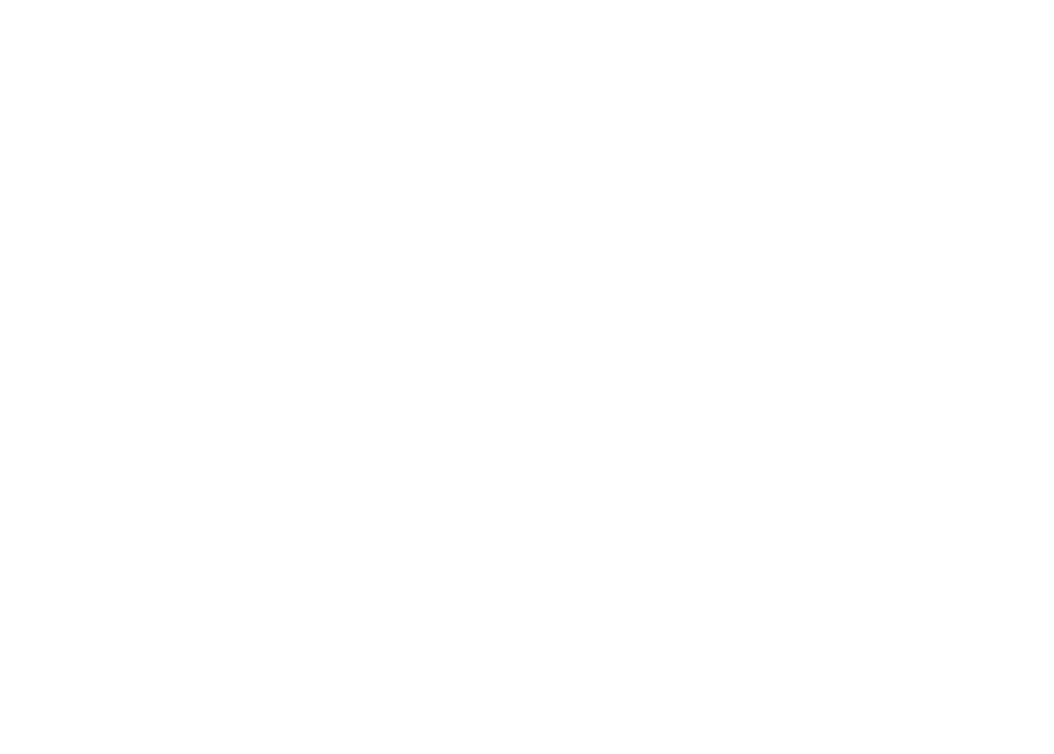
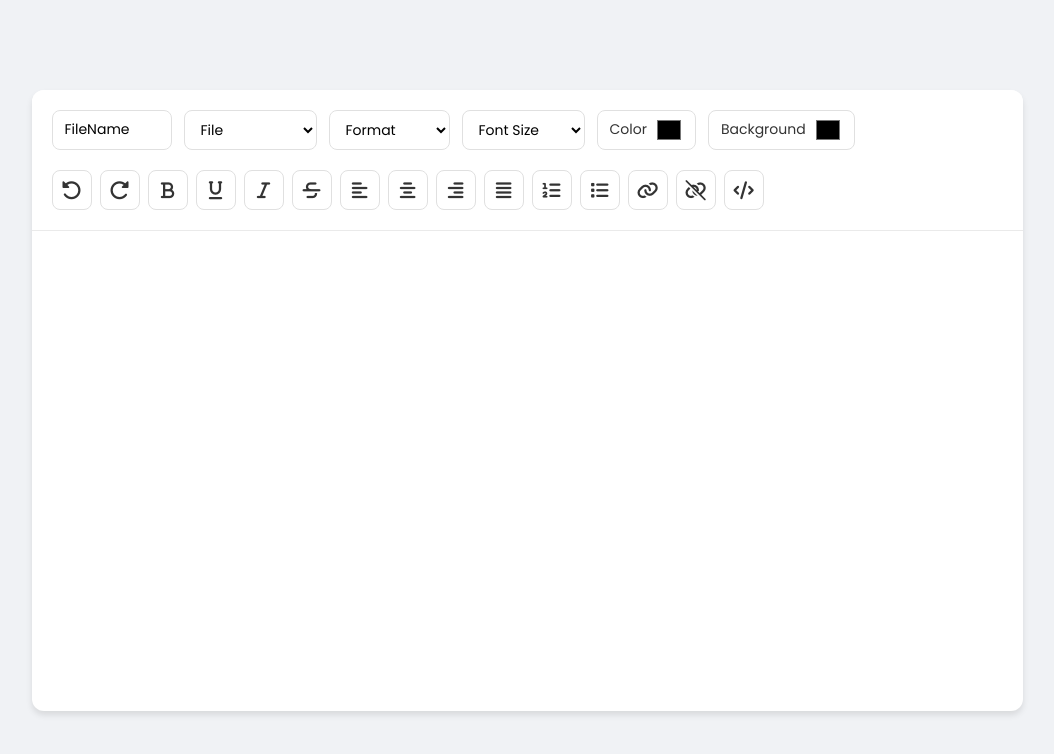
Before and after one commit to satyam-prajapati065/TextEditor, a plain HTML site: page index.html in a window 1280 px wide. Shown: the whole page, without its empty margins (113-1167 px from the left). Drawn offline with Linux system fonts and the light colour scheme.

Commit message:
Many changes

```diff
--- a/index.html
+++ b/index.html
@@ -1,11 +1,146 @@
-<!DOCTYPE html>
+<!doctype html>
 <html lang="en">
-<head>
-    <meta charset="UTF-8">
-    <meta name="viewport" content="width=device-width, initial-scale=1.0">
-    <title>Document</title>
-</head>
-<body>
-
-</body>
+  <head>
+    <meta charset="UTF-8" />
+    <meta name="viewport" content="width=device-width, initial-scale=1.0" />
+    <title>Text Editor</title>
+    <link rel="stylesheet" href="style.css" />
+    <link rel="preconnect" href="https://fonts.googleapis.com" />
+    <link rel="preconnect" href="https://fonts.gstatic.com" crossorigin />
+    <link
+      href="https://fonts.googleapis.com/css2?family=Poppins:ital,wght@0,100;0,200;0,300;0,400;0,500;0,600;0,700;0,800;0,900;1,100;1,200;1,300;1,400;1,500;1,600;1,700;1,800;1,900&display=swap"
+      rel="stylesheet"
+    />
+    <link
+      rel="stylesheet"
+      href="https://cdnjs.cloudflare.com/ajax/libs/font-awesome/7.0.1/css/all.min.css"
+      integrity="sha512-2SwdPD6INVrV/lHTZbO2nodKhrnDdJK9/kg2XD1r9uGqPo1cUbujc+IYdlYdEErWNu69gVcYgdxlmVmzTWnetw=="
+      crossorigin="anonymous"
+      referrerpolicy="no-referrer"
+    />
+  </head>
+  <body>
+    <div class="container">
+      <div class="toolbar">
+        <div class="head">
+          <input
+            type="text"
+            placeholder="FileName"
+            value="FileName"
+            id="fileName"
+          />
+          <select onchange="handleFileExport(this.value)">
+            <option value="" selected hidden>File</option>
+            <option value="new">New File</option>
+            <option value="txt">Save as Text</option>
+            <option value="pdf">Save as Pdf</option>
+          </select>
+          <select
+            onchange="
+              formatDoc('formatBlock', this.value);
+              this.selectedIndex = 0;
+            "
+          >
+            <option value="" selected hidden>Format</option>
+            <option value="h1">H1</option>
+            <option value="h2">H2</option>
+            <option value="h3">H3</option>
+            <option value="h4">H4</option>
+            <option value="h5">H5</option>
+            <option value="h6">H6</option>
+            <option value="p">Paragraph</option>
+          </select>
+          <select
+            onchange="
+              formatDoc('fontSize', this.value);
+              this.selectedIndex = 0;
+            "
+          >
+            <option value="" selected hidden>Font Size</option>
+            <option value="1">Extra Small</option>
+            <option value="2">Small</option>
+            <option value="3">Medium</option>
+            <option value="4">Large</option>
+            <option value="5">Extra Large</option>
+            <option value="6">Big</option>
+          </select>
+          <div class="color">
+            <span>Color</span>
+            <input
+              type="color"
+              oninput="
+                formatDoc('foreColor', this.value);
+                this.value = '#111';
+              "
+            />
+          </div>
+          <div class="color">
+            <span>Background</span>
+            <input
+              type="color"
+              oninput="
+                formatDoc('hiliteColor', this.value);
+                this.value = '#111';
+              "
+            />
+          </div>
+        </div>
+        <div class="btn-toolbar">
+          <button onclick="formatDoc('undo')">
+            <i class="fa-solid fa-rotate-left"></i>
+          </button>
+          <button onclick="formatDoc('redo')">
+            <i class="fa-solid fa-rotate-right"></i>
+          </button>
+          <button onclick="formatDoc('bold')">
+            <i class="fa-solid fa-bold"></i>
+          </button>
+          <button onclick="formatDoc('underline')">
+            <i class="fa-solid fa-underline"></i>
+          </button>
+          <button onclick="formatDoc('italic')">
+            <i class="fa-solid fa-italic"></i>
+          </button>
+          <button onclick="formatDoc('strikeThrough')">
+            <i class="fa-solid fa-strikethrough"></i>
+          </button>
+          <button onclick="formatDoc('justifyLeft')">
+            <i class="fa-solid fa-align-left"></i>
+          </button>
+          <button onclick="formatDoc('justifyCenter')">
+            <i class="fa-solid fa-align-center"></i>
+          </button>
+          <button onclick="formatDoc('justifyRight')">
+            <i class="fa-solid fa-align-right"></i>
+          </button>
+          <button onclick="formatDoc('justifyFull')">
+            <i class="fa-solid fa-align-justify"></i>
+          </button>
+          <button onclick="formatDoc('insertOrderedList')">
+            <i class="fa-solid fa-list-ol"></i>
+          </button>
+          <button onclick="formatDoc('insertUnorderedList')">
+            <i class="fa-solid fa-list"></i>
+          </button>
+          <button onclick="handleAddLink()">
+            <i class="fa-solid fa-link"></i>
+          </button>
+          <button onclick="formatDoc('unlink')">
+            <i class="fa-solid fa-link-slash"></i>
+          </button>
+          <button data-active="false" id="show-code">
+            <i class="fa-solid fa-code"></i>
+          </button>
+        </div>
+      </div>
+      <div id="content" contenteditable="true" autofocus=""></div>
+    </div>
+  </body>
+  <script
+    src="https://cdnjs.cloudflare.com/ajax/libs/html2pdf.js/0.10.1/html2pdf.bundle.min.js"
+    integrity="sha512-GsLlZN/3F2ErC5ifS5QtgpiJtWd43JWSuIgh7mbzZ8zBps+dvLusV+eNQATqgA/HdeKFVgA5v3S/cIrLF7QnIg=="
+    crossorigin="anonymous"
+    referrerpolicy="no-referrer"
+  ></script>
+  <script src="script.js"></script>
 </html>
--- a/script.js
+++ b/script.js
@@ -0,0 +1,58 @@
+const formatDoc = (cmd, value = false) => {
+  if (value) {
+    document.execCommand(cmd, false, value);
+  } else {
+    document.execCommand(cmd);
+  }
+};
+
+const handleAddLink = () => {
+  const url = prompt("Enter the URL");
+  formatDoc("createLink", url);
+};
+
+let content = document.getElementById("content");
+content.addEventListener("mouseenter", () => {
+  let anchors = content.querySelectorAll("a");
+  anchors.forEach((anchor) => {
+    anchor.addEventListener("mouseenter", (e) => {
+      anchor.setAttribute("target", "_blank");
+      content.setAttribute("contentEditable", "false");
+    });
+    anchor.addEventListener("mouseleave", (e) => {
+      content.setAttribute("contentEditable", "true");
+    });
+  });
+});
+
+let fileName = document.getElementById("fileName");
+const handleFileExport = (value) => {
+  if (value === "new") {
+    content.innerHTML = "";
+    fileName.value = "File Name";
+  }
+  if (value === "pdf") {
+    html2pdf(content).save();
+  }
+  if (value === "txt") {
+    const exreactedText = content.innerHTML;
+    const blob = new Blob([exreactedText]);
+    const url = URL.createObjectURL(blob);
+    const a = document.createElement("a");
+    a.href = url;
+    a.download = fileName.value + ".txt";
+    a.click();
+  }
+};
+
+let active = false;
+let showCode = document.getElementById("show-code");
+showCode.addEventListener("click", () => {
+  active = !active;
+  showCode.dataset.active = active;
+  if (active) {
+    content.textContent = content.innerHTML;
+  } else {
+    content.innerHTML = content.textContent;
+  }
+});
--- a/style.css
+++ b/style.css
@@ -0,0 +1,149 @@
+* {
+    margin: 0;
+    padding: 0;
+    box-sizing: border-box;
+    font-family: "Poppins", sans-serif;
+}
+
+body {
+    background-color: #f0f2f5;
+    display: flex;
+    justify-content: center;
+    align-items: center;
+    min-height: 100vh;
+    padding: 20px;
+}
+
+.container {
+    max-width: 991px;
+    width: 100%;
+    background-color: #fff;
+    border-radius: 12px;
+    overflow: hidden;
+    box-shadow: 0 4px 6px rgba(0, 0, 0, 0.1);
+}
+
+#content {
+    padding: 24px;
+    outline: none;
+    max-height: 60vh;
+    height: 60vh;
+    overflow: auto;
+    line-height: 1.6;
+    font-size: 16px;
+    color: #333;
+
+    a {
+        cursor: pointer;
+    }
+}
+
+.toolbar {
+    padding: 20px;
+    background-color: #ffffff;
+    border-bottom: 1px solid #eaeaea;
+}
+
+.head {
+    display: flex;
+    gap: 12px;
+    margin-bottom: 20px;
+    flex-wrap: wrap;
+}
+
+.head #fileName {
+    max-width: 120px;
+    padding: 8px 12px;
+    border-radius: 8px;
+    border: 1px solid #e0e0e0;
+    outline: none;
+    font-size: 14px;
+    transition: border-color 0.2s ease;
+}
+
+.head #fileName:hover {
+    border-color: #4a90e2;
+}
+
+.head #fileName:focus {
+    border-color: #4a90e2;
+}
+
+.head select {
+    background-color: #fff;
+    border: 1px solid #e0e0e0;
+    border-radius: 8px;
+    outline: none;
+    cursor: pointer;
+    padding: 8px 12px;
+    font-size: 14px;
+    transition: all 0.2s ease;
+}
+
+.head .color {
+    background-color: #fff;
+    border: 1px solid #e0e0e0;
+    border-radius: 8px;
+    outline: none;
+    cursor: pointer;
+    display: flex;
+    align-items: center;
+    grid-gap: 8px;
+    padding: 0 12px;
+    transition: all 0.2s ease;
+}
+
+.head .color:hover {
+    border-color: #4a90e2;
+}
+
+.head .color span {
+    font-size: 14px;
+    color: #333;
+}
+
+.head .color input {
+    border: none;
+    padding: 0;
+    width: 28px;
+    height: 28px;
+    background-color: #fff;
+    cursor: pointer;
+    border-radius: 4px;
+}
+
+.toolbar .btn-toolbar {
+    display: flex;
+    flex-wrap: wrap;
+    align-items: center;
+    grid-gap: 8px;
+}
+
+.toolbar .btn-toolbar button {
+    background-color: #fff;
+    border: 1px solid #e0e0e0;
+    border-radius: 8px;
+    cursor: pointer;
+    width: 40px;
+    height: 40px;
+    display: flex;
+    align-items: center;
+    justify-content: center;
+    font-size: 18px;
+    color: #333;
+    transition: all 0.2 ease;
+}
+
+.toolbar .btn-toolbar button:hover {
+    border-color: #4a90e2;
+}
+
+.head select:hover {
+    border-color: #4a90e2;
+}
+
+#show-code[data-active="true"] {
+    background-color: #4a90e2;
+    color: #fff;
+    border-color: #4a90e2;
+}
```
